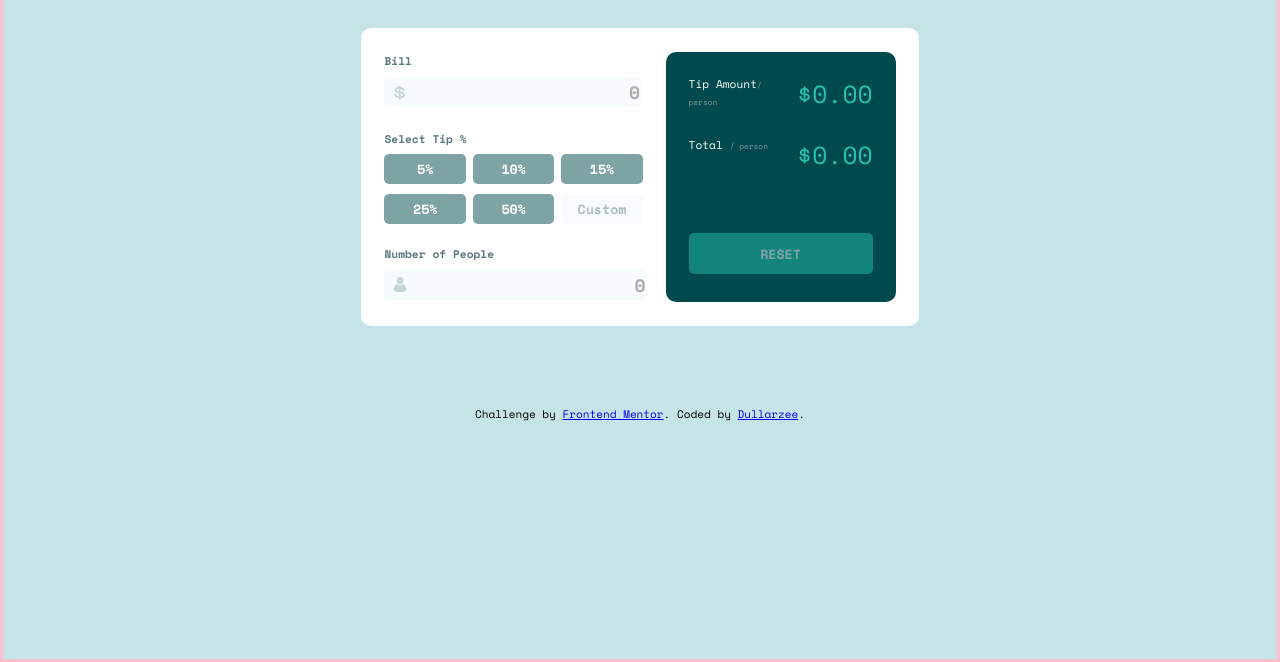
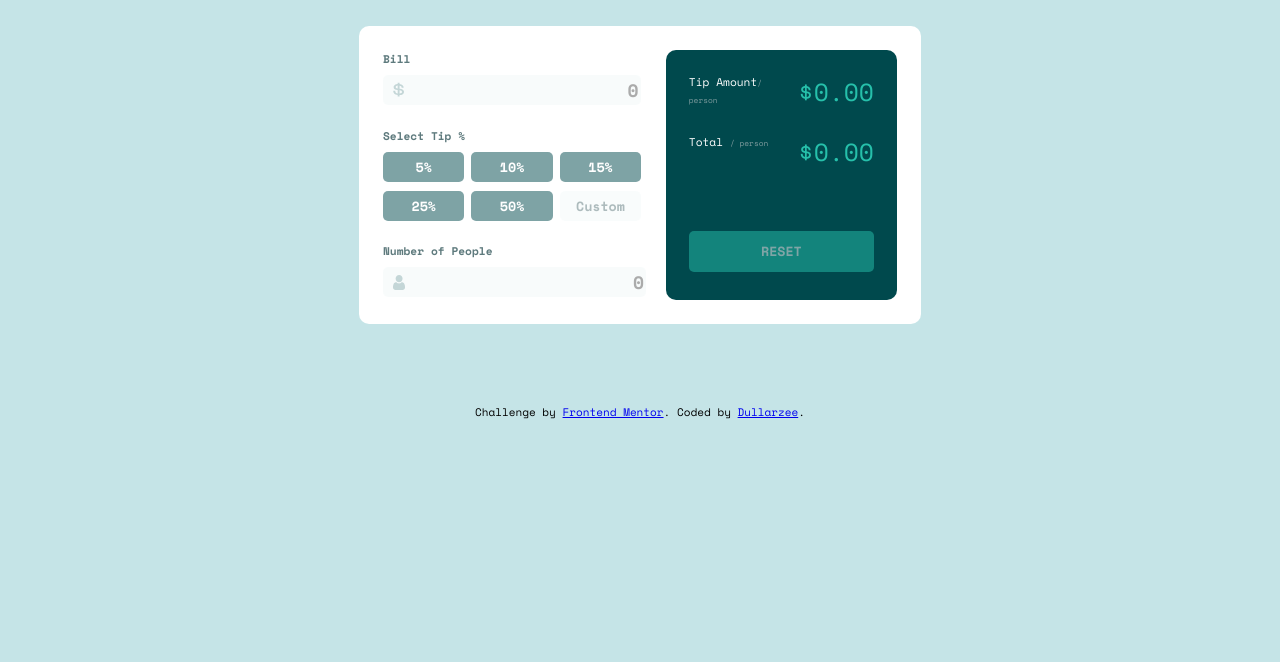
Before and after one commit to dullarzee/TipCalculator, a plain HTML site: page index.html in a window 1280 px wide. Shown: the part 144-806 px from the top of the page. Drawn offline with nearby package versions, Linux system fonts and the light colour scheme.

Commit message:
debug1.2 hopefully last

```diff
--- a/TipCalculatorCSS.css
+++ b/TipCalculatorCSS.css
@@ -3,7 +3,7 @@ html{
     padding-left: 10%;
     padding-right: 10%;
     background-color: hsl(185, 41%, 84%);
-    border:3px solid pink;
+    /*border:3px solid pink;*/
 }
 
 body{
```
